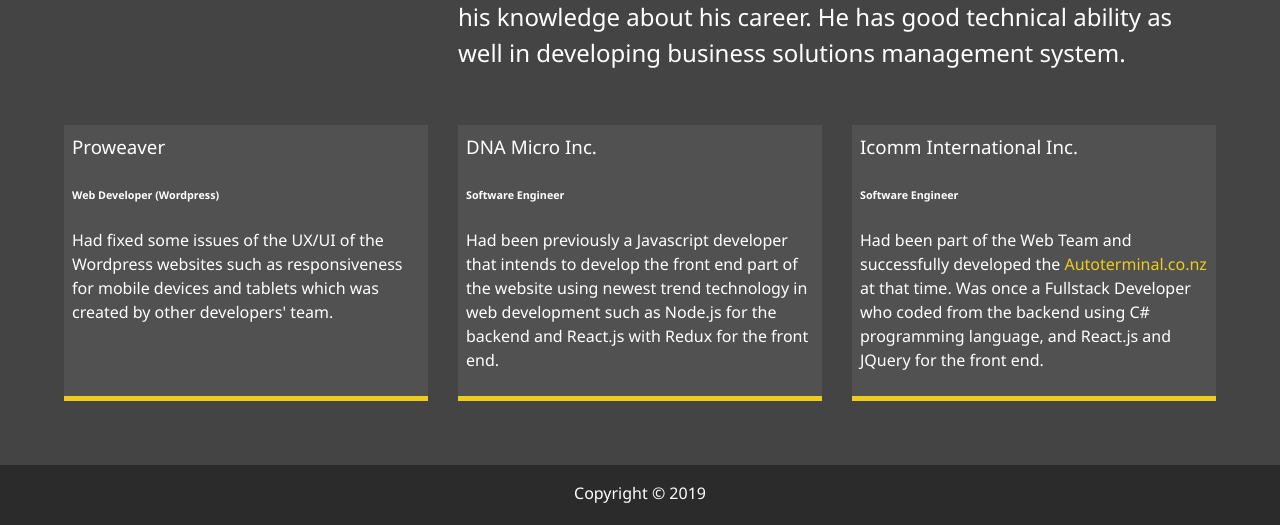
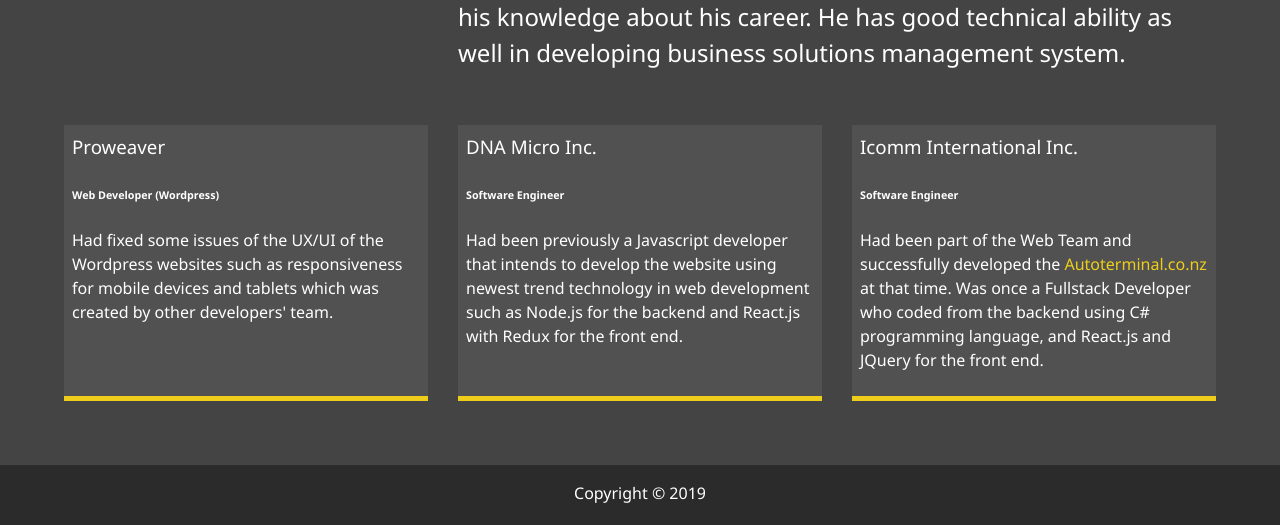
Before and after one commit to iamkennethreyt/portfolio, a website: page dist/about.html in a window 1280 px wide. Shown: the part 493-1018 px from the top of the page. Drawn offline with Linux system fonts and the light colour scheme.

Commit message:
change grammar

```diff
--- a/dist/about.html
+++ b/dist/about.html
@@ -96,9 +96,8 @@
           <h6>Software Engineer</h6>
           <p>
             Had been previously a Javascript developer that intends to develop
-            the front end part of the website using newest trend technology in
-            web development such as Node.js for the backend and React.js with
-            Redux for the front end.
+            the website using newest trend technology in web development such as
+            Node.js for the backend and React.js with Redux for the front end.
           </p>
         </div>
 
```
